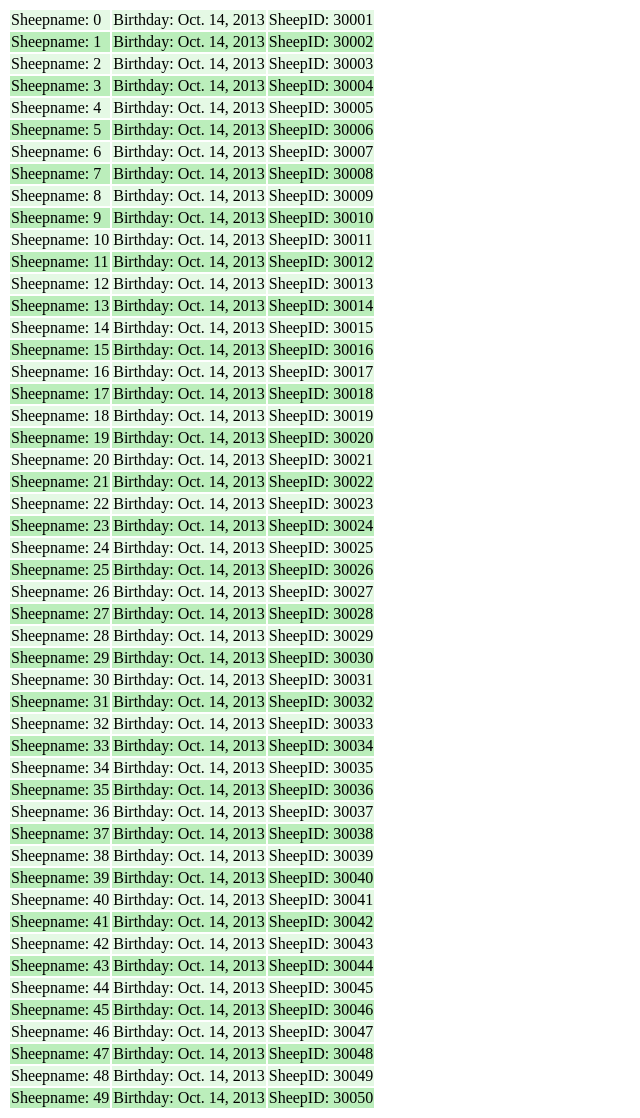
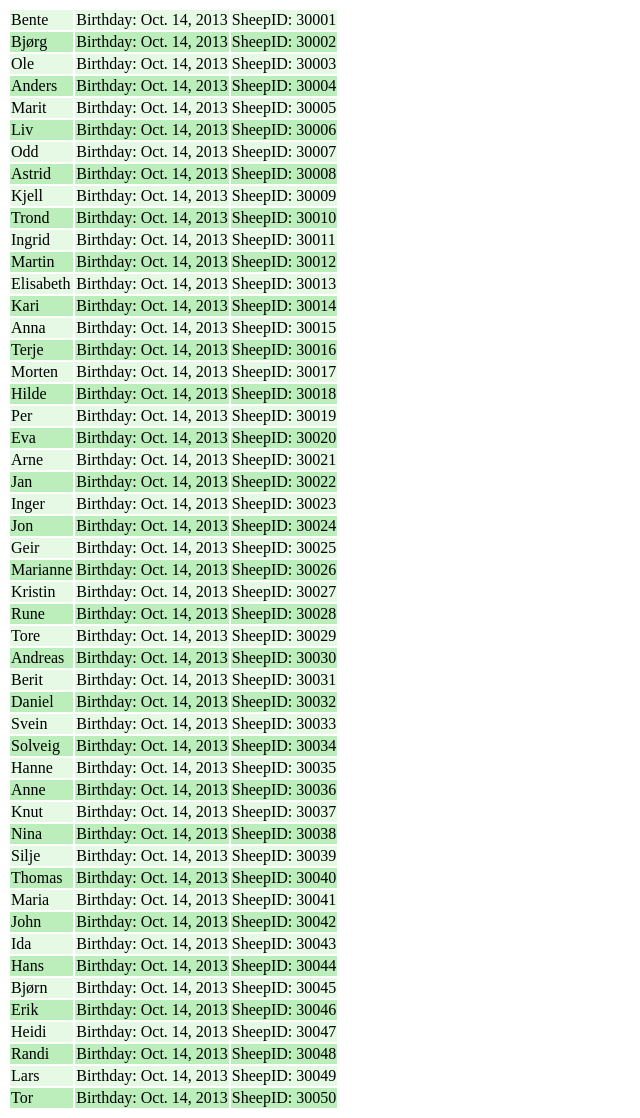
Before and after one commit to chunfantasy/farmville, a Django app: page /sheep/sheepGenerate in a window 1280 px wide. Shown: the whole page, without its empty margins (0-640 px from the left). Run offline with Django 3.2, Linux system fonts and the light colour scheme; the visitor is signed in with stand-in values (Sample User, id 1); data comes from the database, SQL or seed files in the repository; data that the repository does not hold is empty.

Commit message:
Real names

```diff
--- a/farmville/sheep/views.py
+++ b/farmville/sheep/views.py
@@ -1,3 +1,4 @@
+# -*- coding: utf-8 -*-
 # Create your views here.
 from django.shortcuts import render_to_response, get_object_or_404
 from django.template import RequestContext
@@ -6,9 +7,20 @@ from datetime import date
 from farmville.farmer.models import Farmer
 from farmville.sheep.models import Sheep
 from django.contrib.auth.models import AbstractUser
+import random
+import string
+
+
 
 
 def sheepGenerate(request):
+    common_names = ['Anne','Inger','Kari','Marit','Ingrid','Liv','Eva','Berit','Astrid',
+                'Bjørg','Hilde','Anna','Solveig','Marianne','Randi','Ida','Nina',
+                'Maria','Elisabeth','Kristin','Bente','Heidi','Silje','Hanne',
+                'Jan','Per','Bjørn','Ole','Lars','Kjell','Knut','Arne','Svein',
+                'Thomas','Hans','Geir','Tor','Morten','Terje','Odd','Erik','Martin',
+                'Andreas','John','Anders','Rune','Trond','Tore','Daniel','Jon']
+
     farmer = request.user
     s = Sheep.objects.all()
     s.delete()
@@ -16,8 +28,8 @@ def sheepGenerate(request):
     for i in range(50):
         sheep = Sheep()
         sheep.Farmer = farmer
-        sheep.name = str(i)
-	sheep.birthday = date.today()
+        sheep.name = common_names.pop(random.randint(0,50-i-1))
+        sheep.birthday = date.today()
         sheep.sheepid = farmer.farmerid + str(sheep.birthday)[3] + str(i+1).zfill(4)
         sheep.save()
         print(sheep.name,sheep.birthday,sheep.sheepid)
--- a/farmville/templates/sheep/sheep.html
+++ b/farmville/templates/sheep/sheep.html
@@ -6,7 +6,7 @@
 <tbody>
 {% for s in sheepList %}
     <tr class ="{%  cycle 'odd' 'even' %}">
-        <td>Sheepname: {{s.name}}</td>
+        <td>{{s.name}}</td>
         <td>Birthday: {{ s.birthday }}</td>
         <td>SheepID: {{ s.sheepid }}</td>
     </tr>
```
Also changed, not shown: 1 other file.
